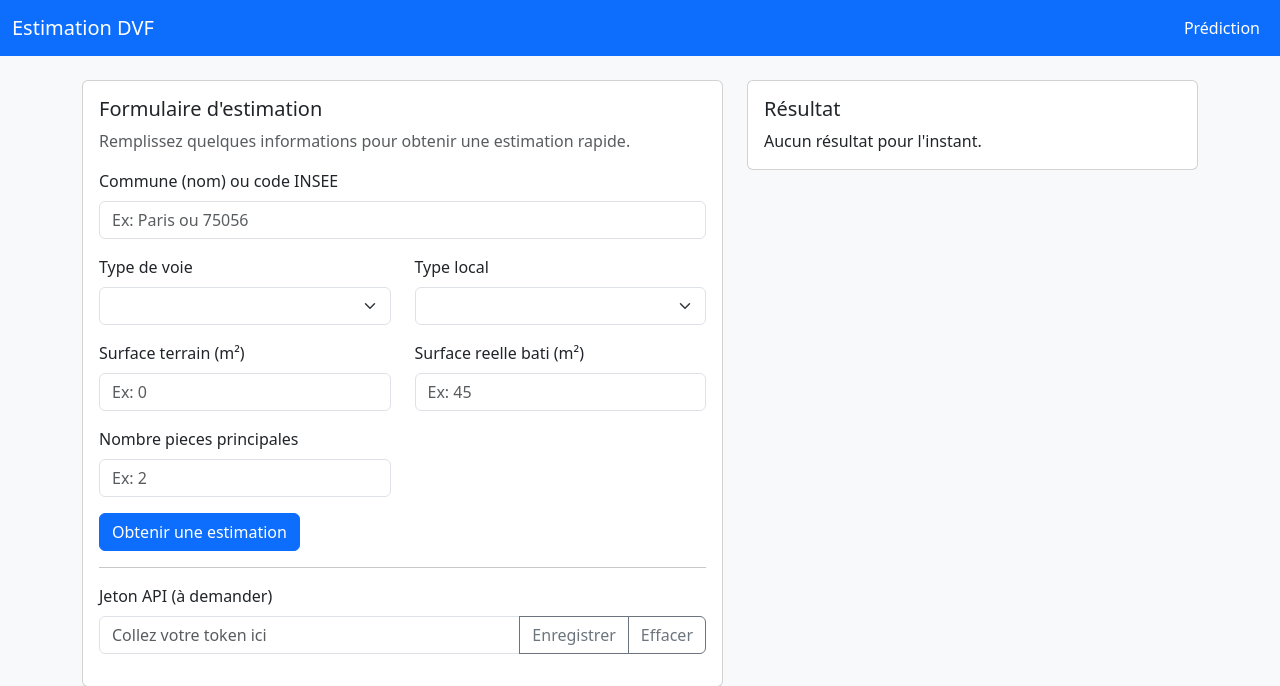
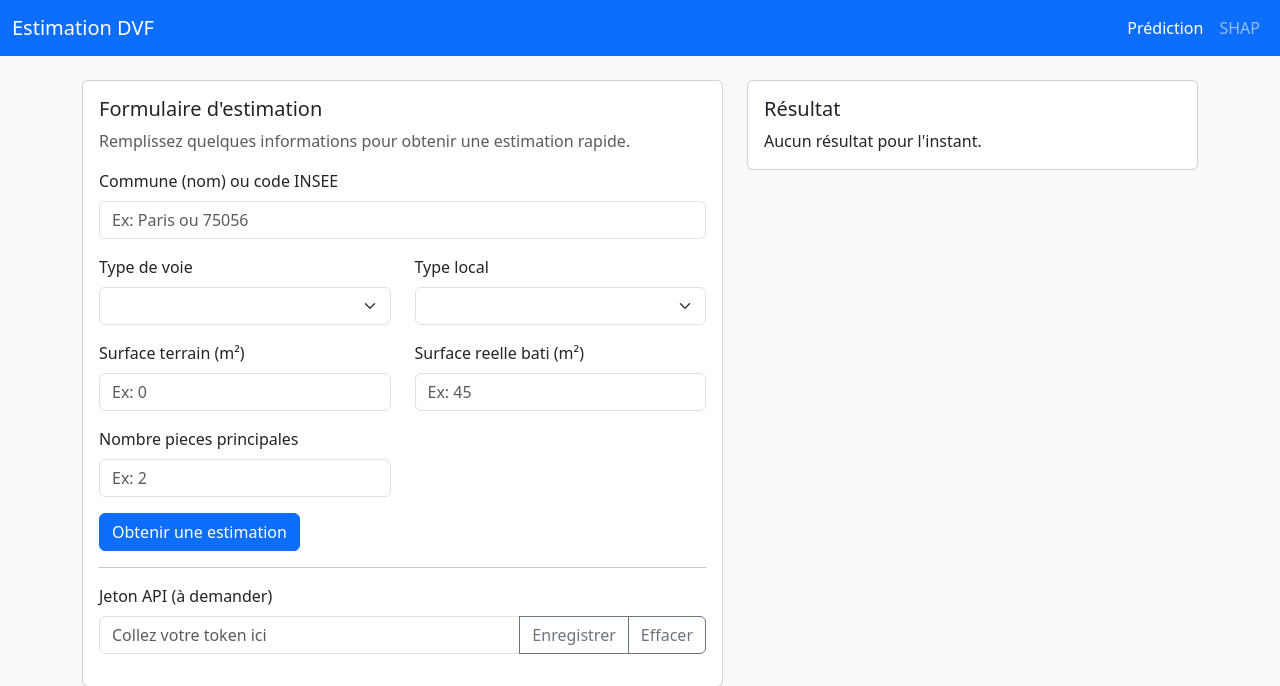
Before and after one commit to Mister-proust/R-aliser-une-application-de-pr-vision-immobili-re, a FastAPI app: page / in a window 1280 px wide. Shown: the top 686 px of the page. Run offline with FastAPI, Linux system fonts and the light colour scheme; some libraries are stand-ins or nearby versions.

Commit message:
fix issues

```diff
--- a/src/app/templates/index.html
+++ b/src/app/templates/index.html
@@ -12,7 +12,8 @@
         <a class="navbar-brand" href="#">Estimation DVF</a>
         <div class="collapse navbar-collapse">
           <ul class="navbar-nav ms-auto">
-            <li class="nav-item"><a class="nav-link active" href="#">Prédiction</a></li>
+            <li class="nav-item"><a class="nav-link active" href="/">Prédiction</a></li>
+            <li class="nav-item"><a class="nav-link" href="/shap">SHAP</a></li>
           </ul>
         </div>
       </div>
```
